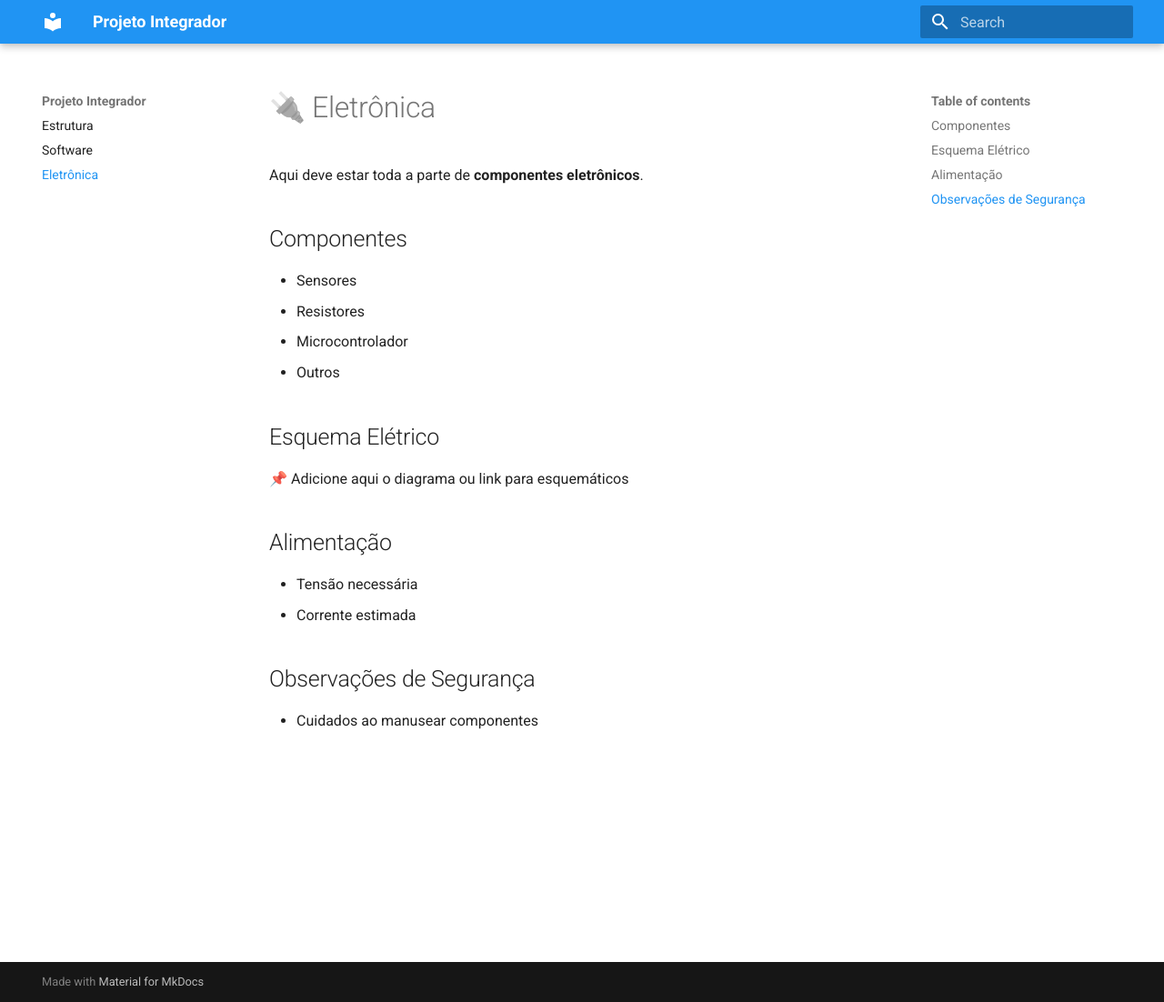
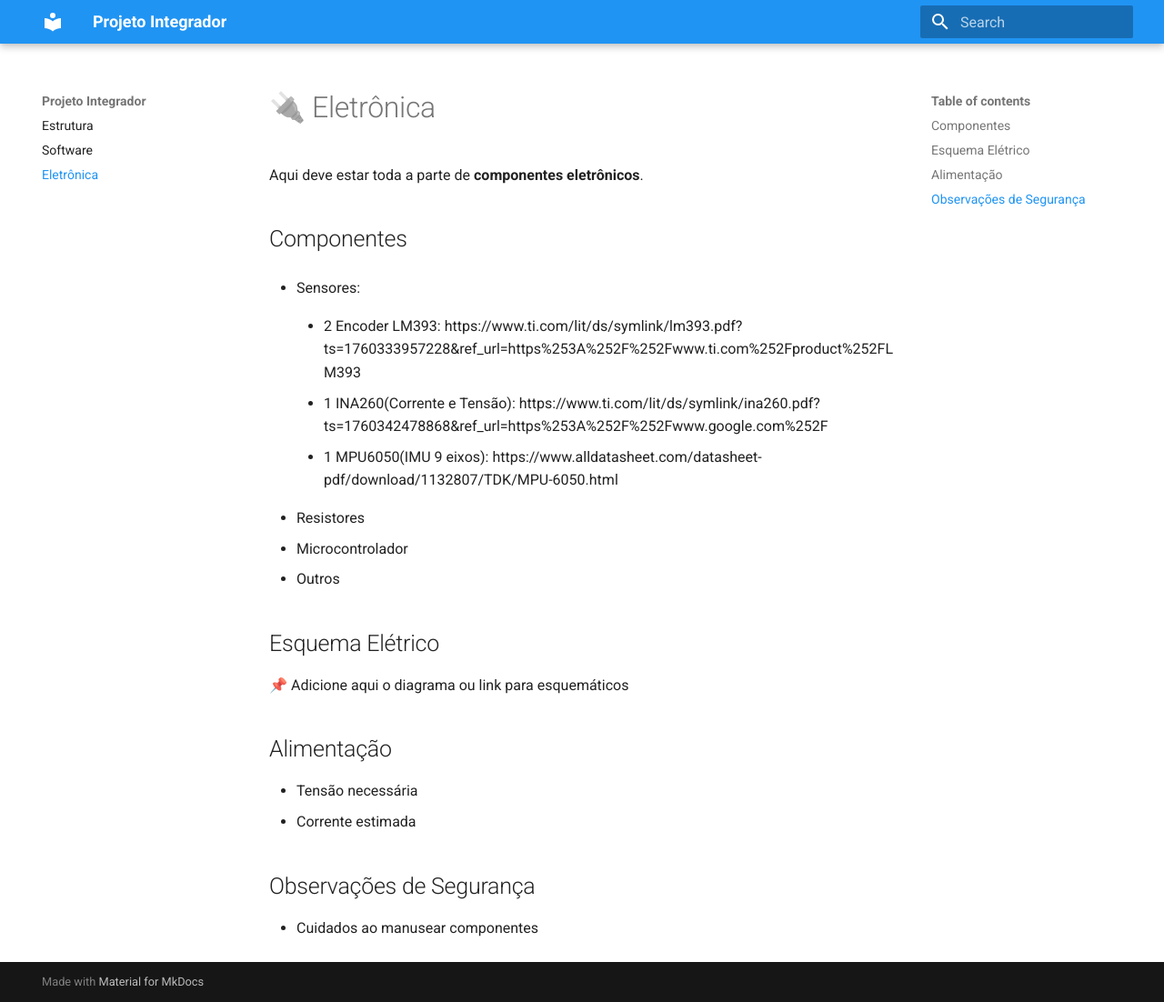
Before and after one commit to fcte-pi1/2025.2_PI1_Grupo1_Juliana, an MkDocs documentation site: the page built from docs/Eletronica/eletronica.md, in a window 1280 px wide and 1102 px high. Shown: the whole window at 91% size. Built offline with MkDocs 1.6.1 and Material for MkDocs 9.7.7, drawn with Linux system fonts in a browser that asks for light colours.

Commit message:
feat: adiciona sensores e respectivos datasheets.

```diff
--- a/docs/Eletronica/eletronica.md
+++ b/docs/Eletronica/eletronica.md
@@ -4,7 +4,14 @@
 Aqui deve estar toda a parte de **componentes eletrônicos**.
 
 ## Componentes
-- Sensores
+- Sensores:
+
+    - 2 Encoder LM393: https://www.ti.com/lit/ds/symlink/lm393.pdf?ts=1760333957228&ref_url=https%253A%252F%252Fwww.ti.com%252Fproduct%252FLM393
+
+    - 1 INA260(Corrente e Tensão): https://www.ti.com/lit/ds/symlink/ina260.pdf?ts=1760342478868&ref_url=https%253A%252F%252Fwww.google.com%252F
+
+    - 1 MPU6050(IMU 9 eixos): https://www.alldatasheet.com/datasheet-pdf/download/1132807/TDK/MPU-6050.html
+
 - Resistores
 - Microcontrolador
 - Outros
```
